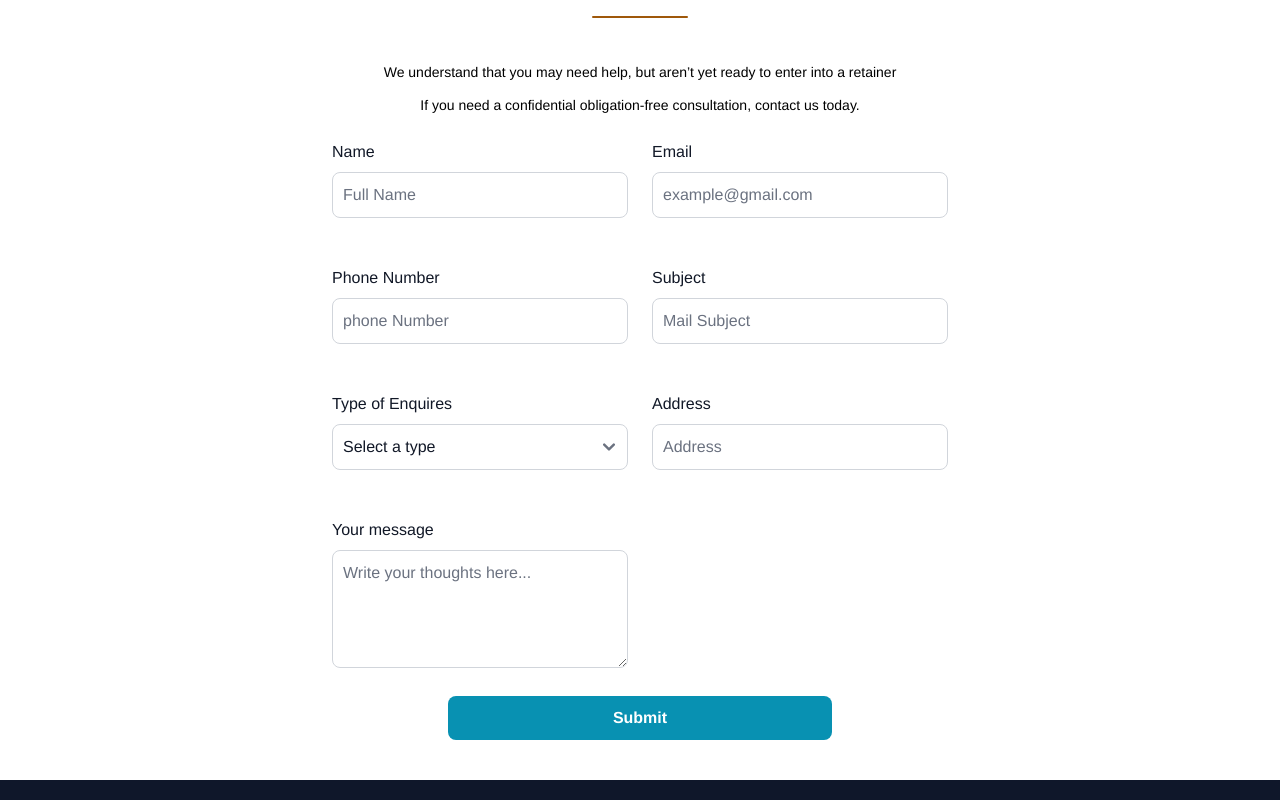
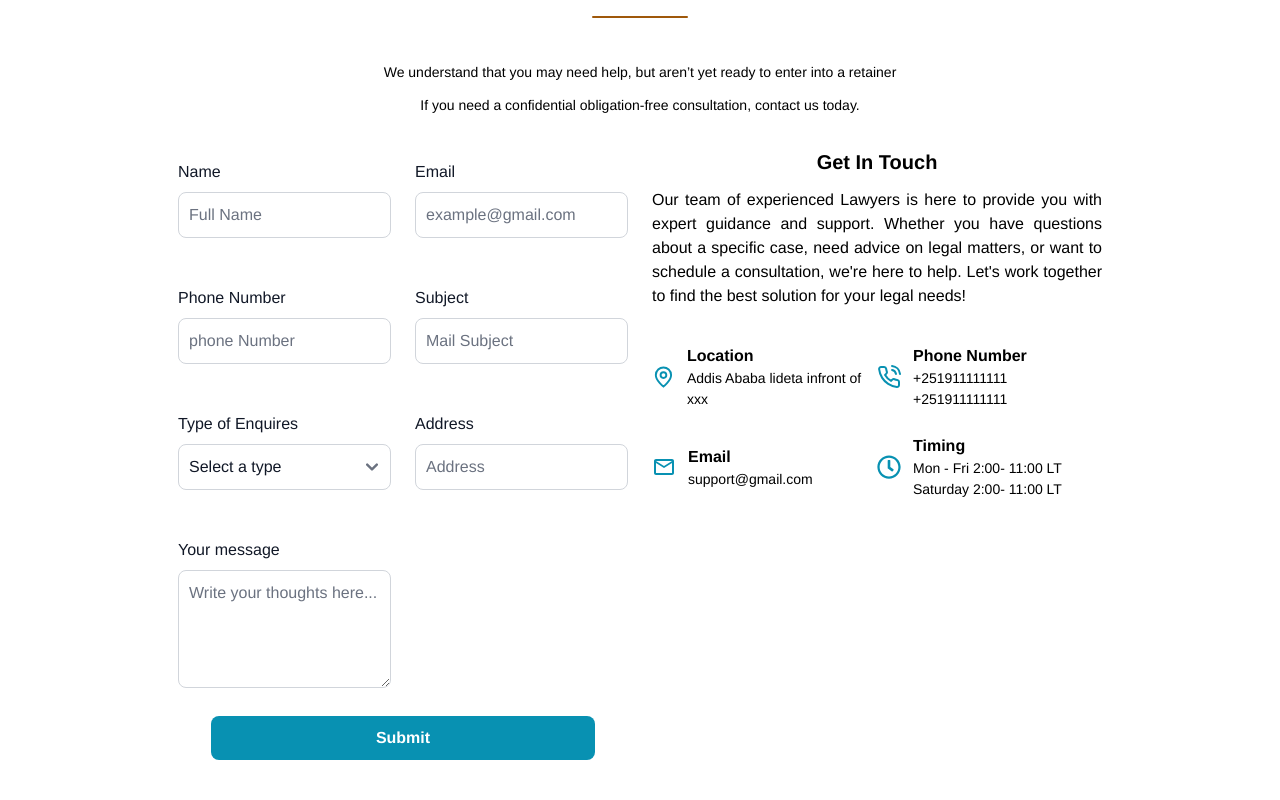
Before and after one commit to abenooo/lawyer_public_site, a Next.js app: page /contactUs in a window 1280 px wide. Shown: the part 580-1380 px from the top of the page. Built offline with nearby package versions, Linux system fonts and the light colour scheme.

Commit message:
add get in touch

```diff
--- a/components/ContactUs.jsx
+++ b/components/ContactUs.jsx
@@ -1,3 +1,8 @@
+import { GrLocation } from "react-icons/gr";
+import { FiPhoneCall } from "react-icons/fi";
+import { MdOutlineEmail } from "react-icons/md";
+import { FaRegClock } from "react-icons/fa";
+
 function ContactUs() {
   return (
     <div className="mx-6">
@@ -15,7 +20,8 @@
         If you need a confidential obligation-free consultation, contact us
         today.
       </p>
-      <div className="md:w-[50%] mx-auto ">
+      <div className="md:flex gap-6  md:w-[75%] mx-auto md:mt-8">
+        <div className="basis-1/2">
           <div className="md:grid grid-cols-2 gap-6">
             <div className="my-3">
               <label
@@ -146,6 +152,51 @@
             </button>
           </div>
         </div>
+        <div className="basis-1/2">
+          <h1 className="mt-10 md:m-0 text-center font-semibold text-xl">
+            Get In Touch
+          </h1>
+          <p className="text-justify mt-3">
+            Our team of experienced Lawyers is here to provide you with expert
+            guidance and support. Whether you have questions about a specific
+            case, need advice on legal matters, or want to schedule a
+            consultation, we're here to help. Let's work together to find the
+            best solution for your legal needs!
+          </p>
+          <div className="my-6 md:grid grid-cols-2">
+            <div className="flex items-center gap-3 my-3">
+              <GrLocation className="text-2xl text-cyan-600" />
+              <div className="text-xs">
+                <p className="text-sm font-semibold">Location</p>
+                <p>Addis Ababa lideta infront of xxx</p>
+              </div>
+            </div>
+            <div className="flex items-center gap-3 my-3">
+              <FiPhoneCall className="text-2xl text-cyan-600" />
+              <div className="text-xs">
+                <p className="text-sm font-semibold">Phone Number</p>
+                <p>+251911111111</p>
+                <p>+251911111111</p>
+              </div>
+            </div>
+            <div className="flex items-center gap-3 my-3">
+              <MdOutlineEmail className="text-2xl text-cyan-600" />
+              <div>
+                <p className="text-sm font-semibold">Email</p>
+                <p className="text-xs">support@gmail.com</p>
+              </div>
+            </div>
+            <div className="flex items-center gap-3 my-3">
+              <FaRegClock className="text-2xl text-cyan-600" />
+              <div className="text-xs">
+                <p className="text-sm font-semibold">Timing</p>
+                <p>Mon - Fri 2:00- 11:00 LT</p>
+                <p>Saturday 2:00- 11:00 LT</p>
+              </div>
+            </div>
+          </div>
+        </div>
+      </div>
     </div>
   );
 }
```
Lines whose indentation alone changed are shown as unchanged.
